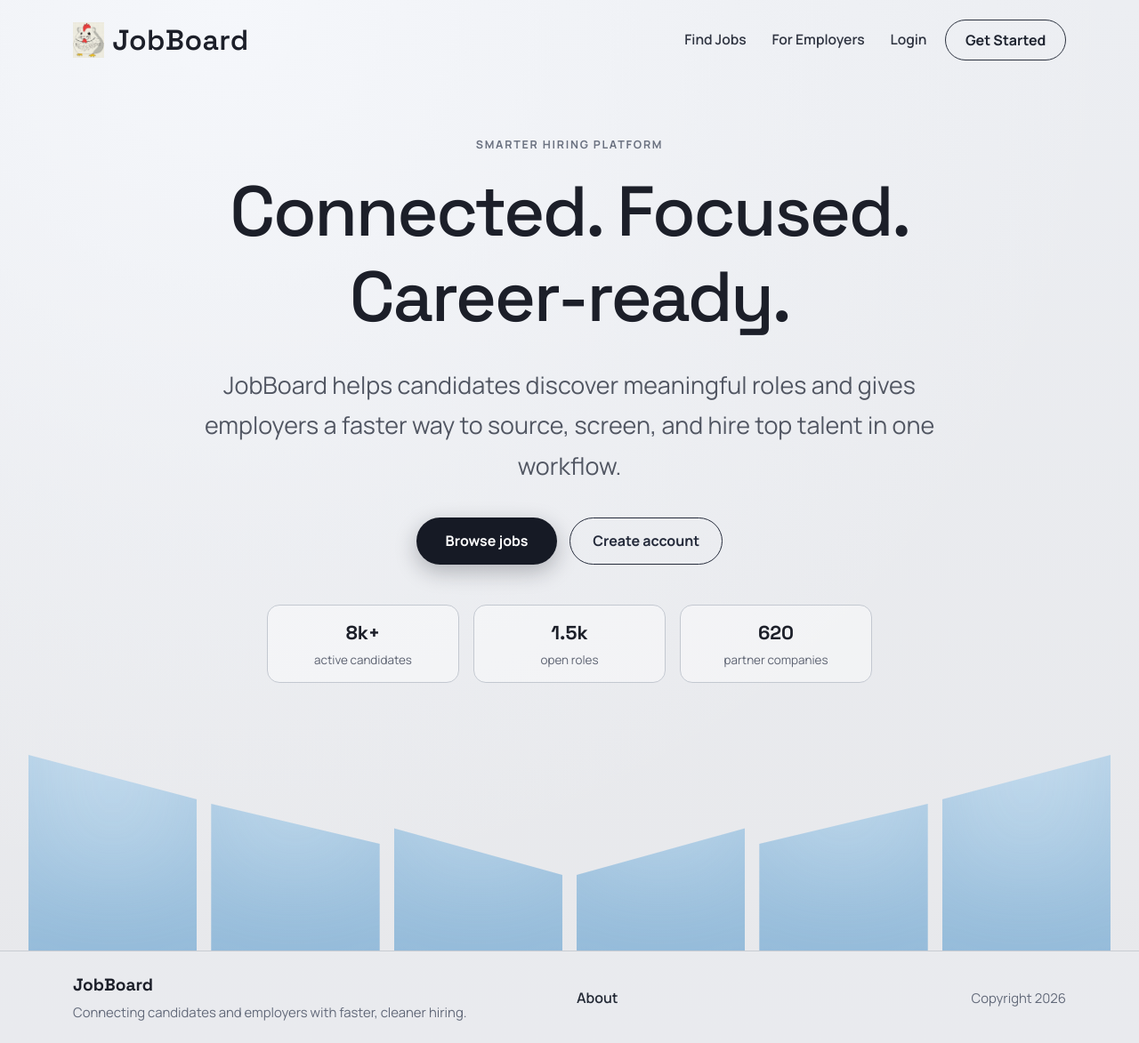
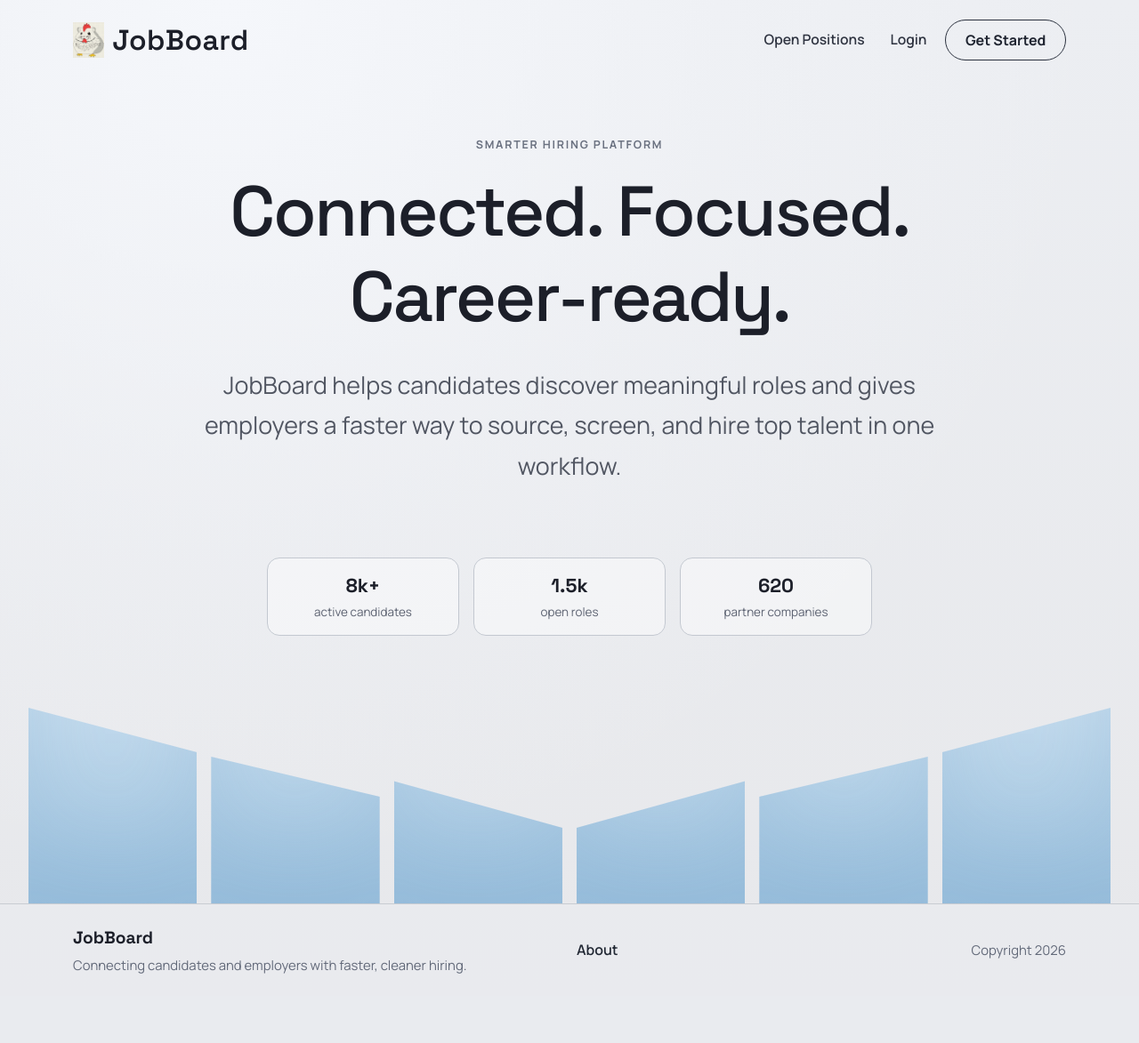
Before and after one commit to Runningbird20/Project-2, a Django app: page / in a window 1280 px wide. Shown: the whole page at 89% size. After the commit the page ends 1095 px from the top, so only its background shows below. Run offline with Django 5.2, Linux system fonts and the light colour scheme; some libraries are stand-ins or nearby versions.

Commit message:
Minor Bug fixes

```diff
--- a/home/templates/home/index.html
+++ b/home/templates/home/index.html
@@ -9,13 +9,11 @@
       and hire top talent in one workflow.
     </p>
     <div class="hero-actions">
+      {% if can_post_job %}
+      <a class="secondary-btn" href="{% url 'jobposts.create' %}">Post a job</a>
+      <a class="secondary-btn" href="{% url 'accounts.profile_edit' %}?highlight=account_type">Hire talent</a>
+      {% elif user.is_authenticated %}
       <a class="primary-btn" href="{% url 'jobposts.search' %}">Browse jobs</a>
-      {% if can_post_job %}
-      <a class="secondary-btn" href="{% url 'jobposts.create' %}">Post a role</a>
-      {% elif user.is_authenticated %}
-      <a class="secondary-btn" href="{% url 'accounts.profile_edit' %}?highlight=account_type">Hire talent</a>
-      {% else %}
-      <a class="secondary-btn" href="{% url 'accounts.signup' %}">Create account</a>
       {% endif %}
     </div>
     <div class="hero-stats">
--- a/project2/templates/base.html
+++ b/project2/templates/base.html
@@ -24,10 +24,9 @@
         </button>
         <div class="collapse navbar-collapse" id="navbarNavAltMarkup">
           <div class="navbar-nav ms-auto align-items-lg-center gap-lg-2">
-            <a class="nav-link site-link" href="{% url 'jobposts.search' %}">Find Jobs</a>
-            <a class="nav-link site-link" href="{% url 'home.about' %}">For Employers</a>
+            <a class="nav-link site-link" href="{% url 'jobposts.search' %}">Open Positions</a>
             {% if can_post_job %}
-              <a class="nav-link site-link" href="{% url 'jobposts.create' %}">Dashboard</a>
+              <a class="nav-link site-link" href="{% url 'jobposts.create' %}">Post a job</a>
             {% elif user.is_authenticated %}
               <a class="nav-link site-link" href="{% url 'accounts.profile_edit' %}?highlight=account_type">Become an Employer</a>
             {% endif %}
```
Also changed, not shown: db.sqlite3.
